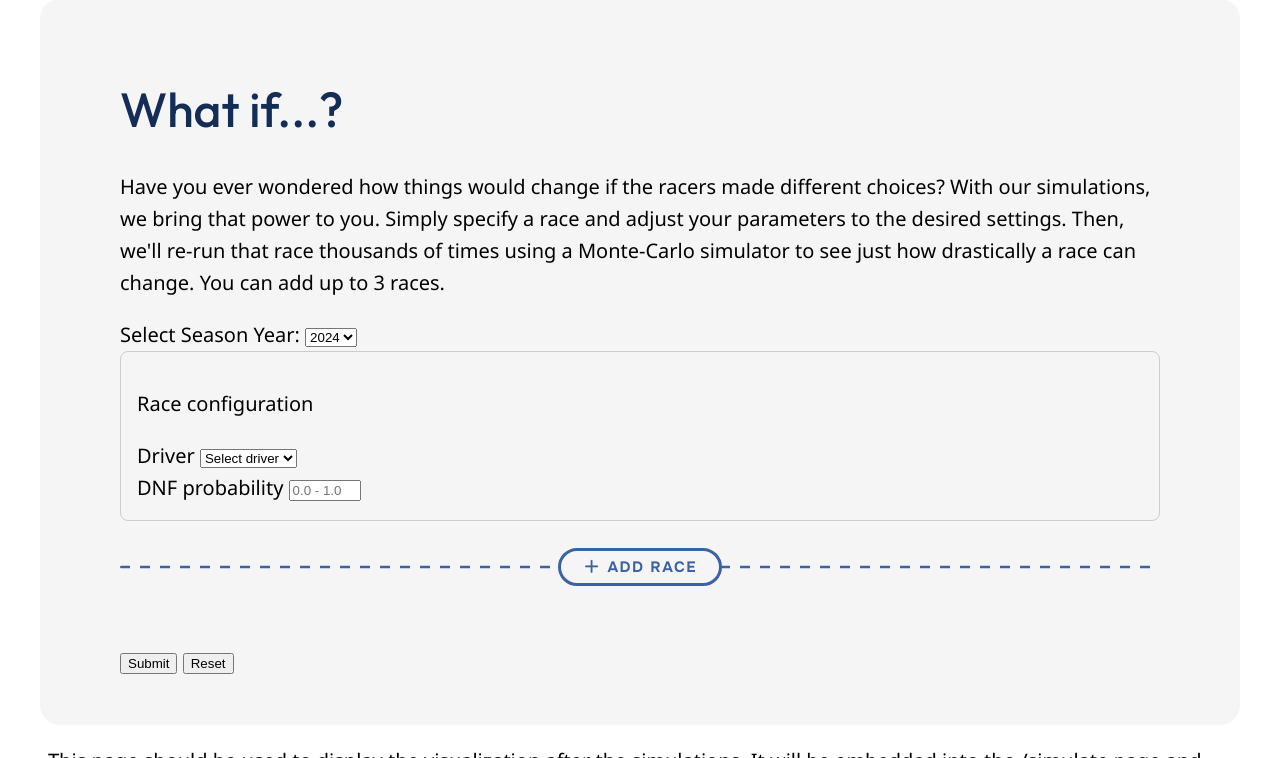
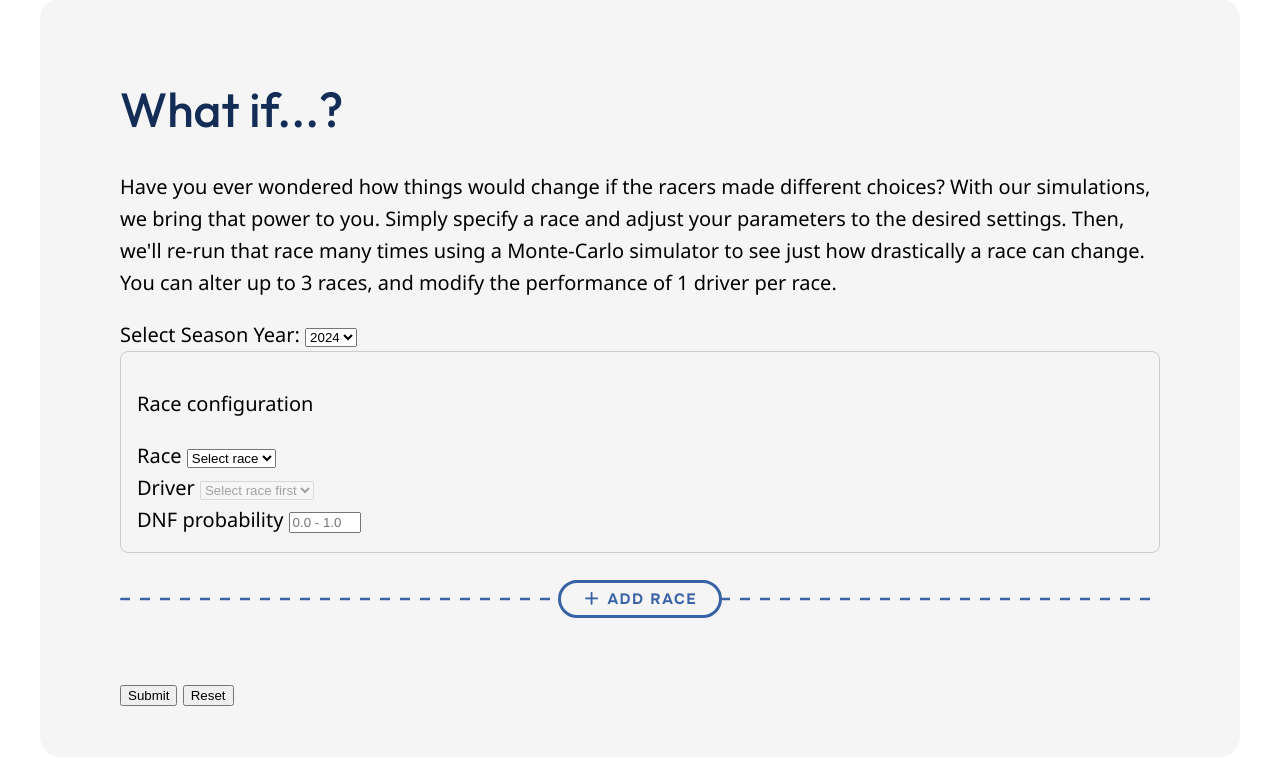
Before and after one commit to jmjudge/CSE6242_F1, a Flask app: template web/templates/dynamic.html in a window 1280 px wide. Shown: the part 117-875 px from the top of the page. Run offline with Flask 3, Linux system fonts and the light colour scheme; the template is opened without the code that fills it: most values are stand-ins (such as "Sample title", 1, 10 or a date in 2020); some libraries are stand-ins or nearby versions.

Commit message:
Choose which race when making the configurations

```diff
--- a/web/main.py
+++ b/web/main.py
@@ -50,8 +50,12 @@ def load_driver_data():
     drivers_by_year = {}
     for year in sorted(df['year'].unique()):
         year_df = df[df['year'] == year]
-        drivers = sorted(year_df['driver_name'].drop_duplicates().tolist())
-        drivers_by_year[str(year)] = drivers
+        race_groups = year_df.groupby('race_name')
+        year_drivers = {}
+        for race_name, group in race_groups:
+            drivers = sorted(group['driver_name'].drop_duplicates().tolist())
+            year_drivers[race_name] = drivers
+        drivers_by_year[str(year)] = year_drivers
     return drivers_by_year
 
 @app.route("/")
--- a/web/templates/dynamic.html
+++ b/web/templates/dynamic.html
@@ -13,6 +13,15 @@
 <style>
 *, *::before, *::after {
   box-sizing: border-box;
+}
+.field-error {
+  color: #c53030;
+  font-size: 0.8rem;
+  margin-top: 0.25rem;
+  display: none;
+}
+.input-error {
+  border-color: #c53030 !important;
 }
 </style>
 </head>
@@ -33,8 +42,8 @@
 
 <div class="content">
 	<p>Have you ever wondered how things would change if the racers made different choices?  With our simulations, we bring that power to you.
-        Simply specify a race and adjust your parameters to the desired settings.  Then, we'll re-run that race thousands of times using a Monte-Carlo simulator to see
-        just how drastically a race can change.  You can add up to 3 races.
+        Simply specify a race and adjust your parameters to the desired settings.  Then, we'll re-run that race many times using a Monte-Carlo simulator to see
+        just how drastically a race can change.  You can alter up to 3 races, and modify the performance of 1 driver per race.
     </p>
     <div class="year-selector">
         <label for="year-select">Select Season Year:</label>
@@ -110,20 +119,41 @@ function createRaceCard() {
         <button class="close-btn">&times;</button>
         <p>Race configuration</p>
         <div class="race-field">
+            <label>Race</label>
+            <select class="race-select">
+                <option value="">Select race</option>
+            </select>
+            <div class="field-error race-error"></div>
+        </div>
+        <div class="race-field">
             <label>Driver</label>
-            <select class="driver-select">
-                <option value="">Select driver</option>
+            <select class="driver-select" disabled>
+                <option value="">Select race first</option>
             </select>
+            <div class="field-error driver-error"></div>
         </div>
         <div class="race-field">
             <label>DNF probability</label>
             <input type="number" class="dnf-input" placeholder="0.0 - 1.0" min="0" max="1" step="0.01">
+            <div class="field-error dnf-error"></div>
         </div>
     `;
 
-    const select = div.querySelector(".driver-select");
-    select.addEventListener("change", () => {
+    const raceSelect = div.querySelector(".race-select");
+    const driverSelect = div.querySelector(".driver-select");
+    const dnfInput = div.querySelector(".dnf-input");
+
+    raceSelect.addEventListener("change", () => {
+        clearFieldErrors(div);
         updateDriverOptions();
+    });
+
+    driverSelect.addEventListener("change", () => {
+        clearFieldErrors(div);
+    });
+
+    dnfInput.addEventListener("input", () => {
+        clearFieldErrors(div);
     });
 
     div.querySelector(".close-btn").addEventListener("click", () => {
@@ -153,6 +183,15 @@ addBtn.addEventListener("click", (e) => {
 });
 
 yearSelect.addEventListener("change", () => {
+    const cards = Array.from(container.querySelectorAll(".race-card"));
+    cards.forEach(card => {
+        const raceSelect = card.querySelector(".race-select");
+        const driverSelect = card.querySelector(".driver-select");
+        raceSelect.value = "";
+        driverSelect.innerHTML = '<option value="">Select race first</option>';
+        driverSelect.disabled = true;
+        clearFieldErrors(card);
+    });
     updateDriverOptions();
 });
 
@@ -164,6 +203,41 @@ function showError(message) {
     }, 3000);
 }
 
+function clearFieldErrors(card) {
+    const driverError = card.querySelector(".driver-error");
+    const dnfError = card.querySelector(".dnf-error");
+    const select = card.querySelector(".driver-select");
+    const input = card.querySelector(".dnf-input");
+
+    if (driverError) {
+        driverError.textContent = "";
+        driverError.style.display = "none";
+    }
+    if (dnfError) {
+        dnfError.textContent = "";
+        dnfError.style.display = "none";
+    }
+    if (select) {
+        select.classList.remove("input-error");
+    }
+    if (input) {
+        input.classList.remove("input-error");
+    }
+}
+
+function setFieldError(card, field, message) {
+    const errorElement = card.querySelector(`.${field}-error`);
+    const inputElement = card.querySelector(`.${field}-select`) || card.querySelector(`.${field}-input`);
+
+    if (errorElement) {
+        errorElement.textContent = message;
+        errorElement.style.display = "block";
+    }
+    if (inputElement) {
+        inputElement.classList.add("input-error");
+    }
+}
+
 function getSelectedDrivers() {
     return Array.from(document.querySelectorAll(".driver-select"))
         .map(select => select.value)
@@ -173,25 +247,56 @@ function getSelectedDrivers() {
 function updateDriverOptions() {
     const selectedDrivers = getSelectedDrivers();
     const year = yearSelect.value;
-    const options = DRIVER_DATA[year] || [];
+    const raceOptions = DRIVER_DATA[year] || {};
+    const raceNames = Object.keys(raceOptions);
 
-    document.querySelectorAll(".driver-select").forEach((select) => {
-        const currentValue = select.value;
-        const otherSelected = new Set(selectedDrivers.filter(d => d !== currentValue));
+    document.querySelectorAll(".race-select").forEach((select) => {
+        const currentRace = select.value;
+        select.innerHTML = '<option value="">Select race</option>';
+        raceNames.forEach(race => {
+            const option = document.createElement("option");
+            option.value = race;
+            option.textContent = race;
+            if (race === currentRace) {
+                option.selected = true;
+            }
+            select.appendChild(option);
+        });
+    });
 
-        select.innerHTML = '<option value="">Select driver</option>';
-        options.forEach(driver => {
+    document.querySelectorAll(".race-card").forEach((card) => {
+        const raceSelect = card.querySelector(".race-select");
+        const driverSelect = card.querySelector(".driver-select");
+        const currentRace = raceSelect.value;
+        const currentDriver = driverSelect.value;
+
+        if (!currentRace || !raceOptions[currentRace]) {
+            driverSelect.innerHTML = '<option value="">Select race first</option>';
+            driverSelect.disabled = true;
+            return;
+        }
+
+        const driversForRace = raceOptions[currentRace] || [];
+        const otherSelected = new Set(selectedDrivers.filter(d => d !== currentDriver));
+
+        driverSelect.disabled = false;
+        driverSelect.innerHTML = '<option value="">Select driver</option>';
+        driversForRace.forEach(driver => {
             const option = document.createElement("option");
             option.value = driver;
             option.textContent = driver;
-            if (driver === currentValue) {
+            if (driver === currentDriver) {
                 option.selected = true;
             }
             if (otherSelected.has(driver)) {
                 option.disabled = true;
             }
-            select.appendChild(option);
+            driverSelect.appendChild(option);
         });
+
+        if (currentDriver && !driversForRace.includes(currentDriver)) {
+            driverSelect.value = "";
+        }
     });
 }
 
@@ -203,40 +308,55 @@ submitBtn.addEventListener("click", () => {
     let error = null;
 
     for (const card of cards) {
-        const driver = card.querySelector(".driver-select").value;
-        const dnfValue = card.querySelector(".dnf-input").value.trim();
+        const raceSelect = card.querySelector(".race-select");
+        const driverSelect = card.querySelector(".driver-select");
+        const dnfInput = card.querySelector(".dnf-input");
+        const race = raceSelect.value;
+        const driver = driverSelect.value;
+        const dnfValue = dnfInput.value.trim();
 
-        if (!driver && !dnfValue) {
+        clearFieldErrors(card);
+
+        if (!race && !driver && !dnfValue) {
             continue; // ignore empty card
         }
 
+        if (!race) {
+            setFieldError(card, "race", "Select a race for this configuration.");
+            error = true;
+            break;
+        }
+
         if (!driver) {
-            error = "Each configured race needs a driver.";
+            setFieldError(card, "driver", "Select a driver for this race.");
+            error = true;
             break;
         }
 
         if (seenDrivers.has(driver)) {
-            error = "Each driver can only be selected once.";
+            setFieldError(card, "driver", "This driver is already selected.");
+            error = true;
             break;
         }
         seenDrivers.add(driver);
 
         if (dnfValue === "") {
-            error = "Each configured race needs a DNF probability.";
+            setFieldError(card, "dnf", "Enter a DNF probability.");
+            error = true;
             break;
         }
 
         const dnf = parseFloat(dnfValue);
         if (Number.isNaN(dnf) || dnf < 0 || dnf > 1) {
-            error = "DNF probability must be a number between 0 and 1.";
+            setFieldError(card, "dnf", "Choose a number between 0 and 1.");
+            error = true;
             break;
         }
 
-        results.push({ driver, dnf });
+        results.push({ race, driver, dnf });
     }
 
     if (error) {
-        showError(error);
         return;
     }
 
@@ -252,8 +372,22 @@ submitBtn.addEventListener("click", () => {
 
 // Reset button
 resetBtn.addEventListener("click", () => {
-    const inputs = document.querySelectorAll(".race-input");
-    inputs.forEach(input => input.value = "");
+    document.querySelectorAll(".race-select").forEach(select => {
+        select.value = "";
+    });
+    document.querySelectorAll(".driver-select").forEach(select => {
+        select.innerHTML = '<option value="">Select race first</option>';
+        select.disabled = true;
+        select.classList.remove("input-error");
+    });
+    document.querySelectorAll(".dnf-input").forEach(input => {
+        input.value = "";
+        input.classList.remove("input-error");
+    });
+    document.querySelectorAll(".field-error").forEach(el => {
+        el.textContent = "";
+        el.style.display = "none";
+    });
     // Clear the form fields
     document.getElementById("year-input").value = "";
     document.getElementById("races-input").value = "";
--- a/web/templates/simulation_results.html
+++ b/web/templates/simulation_results.html
@@ -42,8 +42,12 @@
     {% if races %}
         <h2>Simulation Results for {{ year }}</h2>
         <ul>
-            {% for race in races %}
-                <li>{{ race }}</li>
+            {% for item in races %}
+                {% if item.race is defined %}
+                    <li>{{ item.race }} — {{ item.driver }} — DNF {{ item.dnf }}</li>
+                {% else %}
+                    <li>{{ item }}</li>
+                {% endif %}
             {% endfor %}
         </ul>
     {% else %}
```
